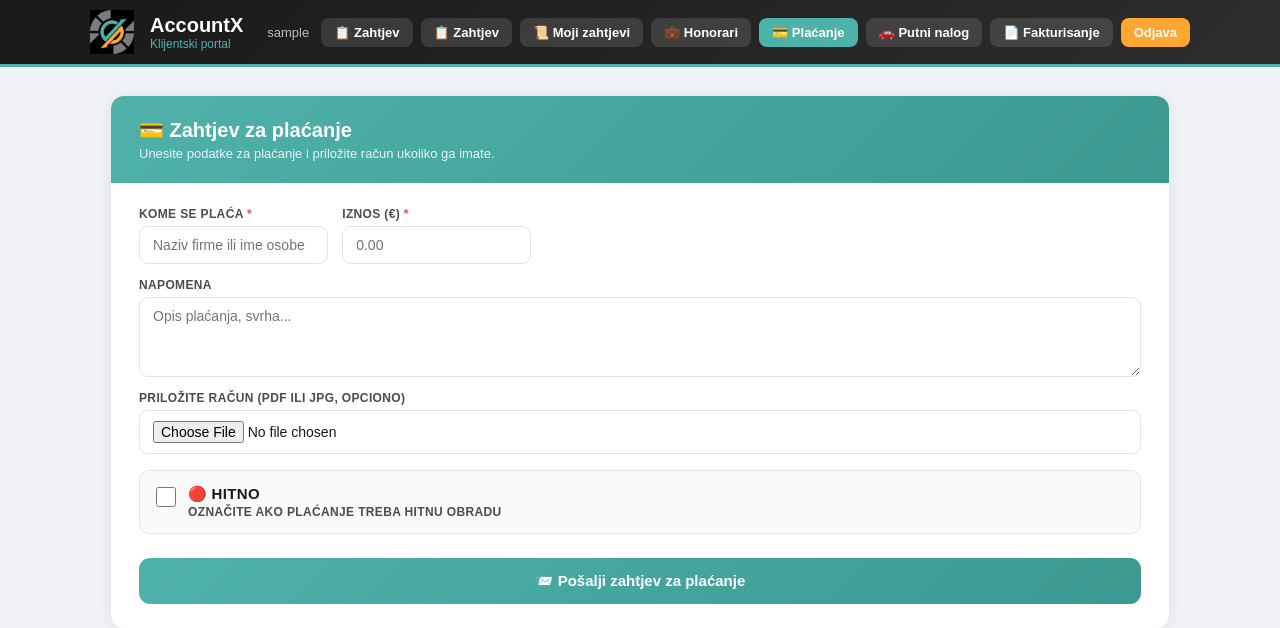
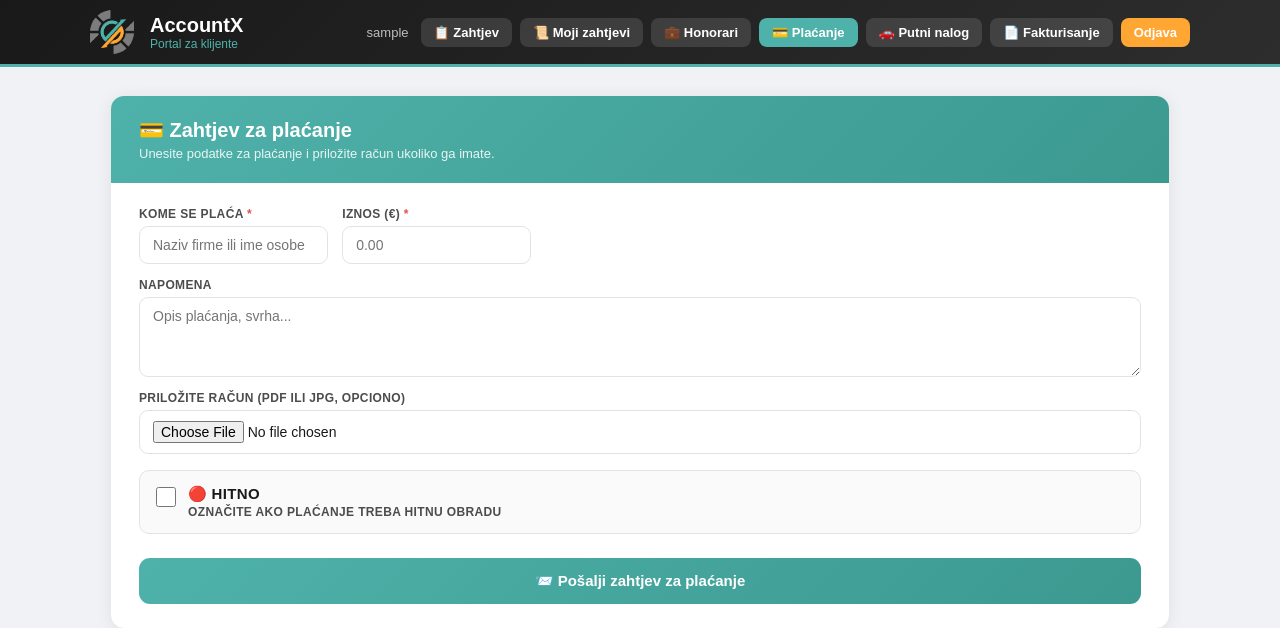
Before and after one commit to ivana-cmd/accountx-portal, a Flask app: page /placanje in a window 1280 px wide. Shown: the top 628 px of the page. Run offline with Flask 3, Linux system fonts and the light colour scheme; the visitor is signed in with stand-in values (Sample User, id 1); data that the repository does not hold is empty; some libraries are stand-ins or nearby versions.

Commit message:
Add files via upload

```diff
--- a/templates/fakturisanje.html
+++ b/templates/fakturisanje.html
@@ -10,11 +10,10 @@
 <div class="page-wrap">
   <header class="header">
     <div class="header-inner">
-      <img src="{{ url_for('static', filename='logo.png') }}" alt="AccountX" class="logo">
-      <div class="header-text"><h1>AccountX</h1><p>Klijentski portal</p></div>
+      <img src="{{ url_for('static', filename='logo.png') }}" alt="AccountX" class="logo" style="mix-blend-mode:lighten; border-radius:8px;">
+      <div class="header-text"><h1>AccountX</h1><p>Portal za klijente</p></div>
       <div class="header-user">
         <span>{{ session.user_firm }}</span>
-        <a href="{{ url_for('submit_request2') }}" class="nav-link">📋 Zahtjev</a>
         <a href="{{ url_for('submit_request2') }}" class="nav-link">📋 Zahtjev</a>
         <a href="{{ url_for('moji_zahtjevi') }}" class="nav-link">📜 Moji zahtjevi</a>
         <a href="{{ url_for('honorari') }}" class="nav-link">💼 Honorari</a>
--- a/templates/honorari.html
+++ b/templates/honorari.html
@@ -11,10 +11,10 @@
 
   <header class="header">
     <div class="header-inner">
-      <img src="{{ url_for('static', filename='logo.png') }}" alt="AccountX" class="logo">
+      <img src="{{ url_for('static', filename='logo.png') }}" alt="AccountX" class="logo" style="mix-blend-mode:lighten; border-radius:8px;">
       <div class="header-text">
         <h1>AccountX</h1>
-        <p>Klijentski portal</p>
+        <p>Portal za klijente</p>
       </div>
       <div class="header-user">
         <span>{{ session.user_firm }}</span>
--- a/templates/moji_zahtjevi.html
+++ b/templates/moji_zahtjevi.html
@@ -10,11 +10,10 @@
 <div class="page-wrap">
   <header class="header">
     <div class="header-inner">
-      <img src="{{ url_for('static', filename='logo.png') }}" alt="AccountX" class="logo">
-      <div class="header-text"><h1>AccountX</h1><p>Klijentski portal</p></div>
+      <img src="{{ url_for('static', filename='logo.png') }}" alt="AccountX" class="logo" style="mix-blend-mode:lighten; border-radius:8px;">
+      <div class="header-text"><h1>AccountX</h1><p>Portal za klijente</p></div>
       <div class="header-user">
         <span>{{ session.user_firm }}</span>
-        <a href="{{ url_for('submit_request2') }}" class="nav-link">📋 Zahtjev</a>
         <a href="{{ url_for('submit_request2') }}" class="nav-link">📋 Zahtjev</a>
         <a href="{{ url_for('moji_zahtjevi') }}" class="nav-link active">📜 Moji zahtjevi</a>
         <a href="{{ url_for('honorari') }}" class="nav-link">💼 Honorari</a>
--- a/templates/placanje.html
+++ b/templates/placanje.html
@@ -10,11 +10,10 @@
 <div class="page-wrap">
   <header class="header">
     <div class="header-inner">
-      <img src="{{ url_for('static', filename='logo.png') }}" alt="AccountX" class="logo">
-      <div class="header-text"><h1>AccountX</h1><p>Klijentski portal</p></div>
+      <img src="{{ url_for('static', filename='logo.png') }}" alt="AccountX" class="logo" style="mix-blend-mode:lighten; border-radius:8px;">
+      <div class="header-text"><h1>AccountX</h1><p>Portal za klijente</p></div>
       <div class="header-user">
         <span>{{ session.user_firm }}</span>
-        <a href="{{ url_for('submit_request2') }}" class="nav-link">📋 Zahtjev</a>
         <a href="{{ url_for('submit_request2') }}" class="nav-link">📋 Zahtjev</a>
         <a href="{{ url_for('moji_zahtjevi') }}" class="nav-link">📜 Moji zahtjevi</a>
         <a href="{{ url_for('honorari') }}" class="nav-link">💼 Honorari</a>
--- a/templates/putni_nalog.html
+++ b/templates/putni_nalog.html
@@ -10,11 +10,10 @@
 <div class="page-wrap">
   <header class="header">
     <div class="header-inner">
-      <img src="{{ url_for('static', filename='logo.png') }}" alt="AccountX" class="logo">
-      <div class="header-text"><h1>AccountX</h1><p>Klijentski portal</p></div>
+      <img src="{{ url_for('static', filename='logo.png') }}" alt="AccountX" class="logo" style="mix-blend-mode:lighten; border-radius:8px;">
+      <div class="header-text"><h1>AccountX</h1><p>Portal za klijente</p></div>
       <div class="header-user">
         <span>{{ session.user_firm }}</span>
-        <a href="{{ url_for('submit_request2') }}" class="nav-link">📋 Zahtjev</a>
         <a href="{{ url_for('submit_request2') }}" class="nav-link">📋 Zahtjev</a>
         <a href="{{ url_for('moji_zahtjevi') }}" class="nav-link">📜 Moji zahtjevi</a>
         <a href="{{ url_for('honorari') }}" class="nav-link">💼 Honorari</a>
--- a/templates/zahtjev_novi.html
+++ b/templates/zahtjev_novi.html
@@ -10,11 +10,10 @@
 <div class="page-wrap">
   <header class="header">
     <div class="header-inner">
-      <img src="{{ url_for('static', filename='logo.png') }}" alt="AccountX" class="logo">
-      <div class="header-text"><h1>AccountX</h1><p>Klijentski portal</p></div>
+      <img src="{{ url_for('static', filename='logo.png') }}" alt="AccountX" class="logo" style="mix-blend-mode:lighten; border-radius:8px;">
+      <div class="header-text"><h1>AccountX</h1><p>Portal za klijente</p></div>
       <div class="header-user">
         <span>{{ session.user_firm }}</span>
-        <a href="{{ url_for('submit_request2') }}" class="nav-link active">📋 Zahtjev</a>
         <a href="{{ url_for('submit_request2') }}" class="nav-link active">📋 Zahtjev</a>
         <a href="{{ url_for('moji_zahtjevi') }}" class="nav-link">📜 Moji zahtjevi</a>
         <a href="{{ url_for('honorari') }}" class="nav-link">💼 Honorari</a>
```
